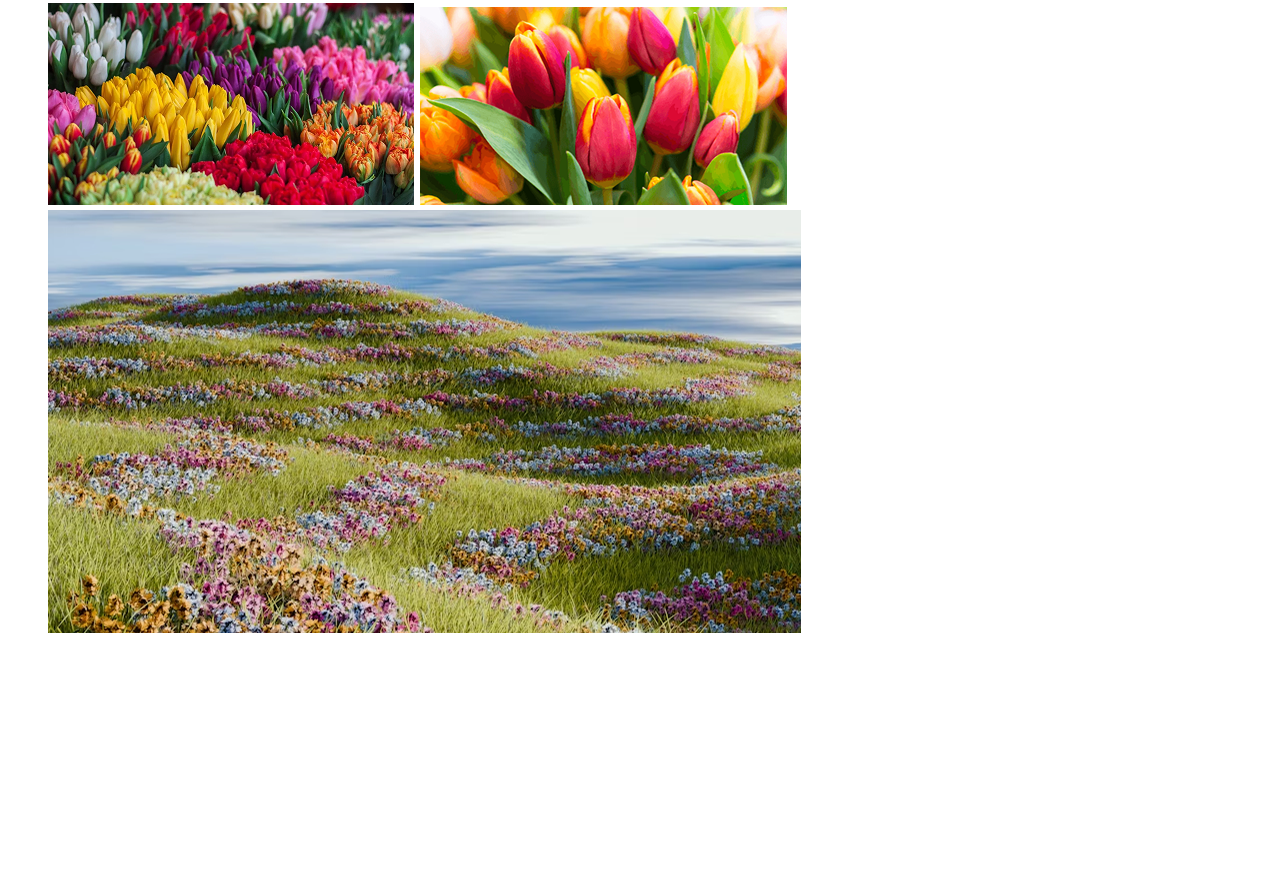
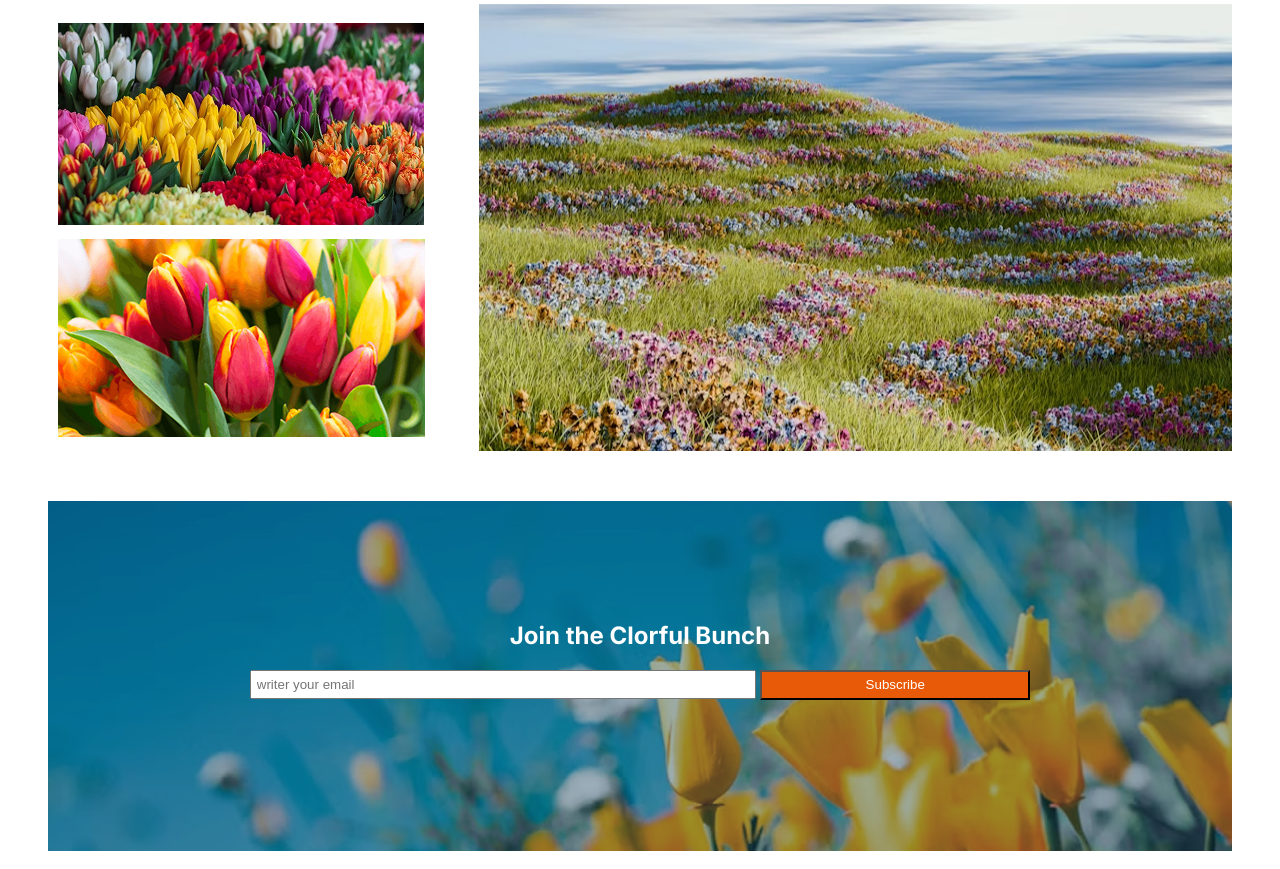
Before and after one commit to Ruhul96/B12-Assignment-02, a plain HTML site: page index.html in a window 1280 px wide. Shown: the part 2427-3296 px from the top of the page. Before the commit the page ends 3132 px from the top, so only its background shows below. Drawn offline with Linux system fonts and the light colour scheme.

Commit message:
added latest deal

```diff
--- a/Styles/style.css
+++ b/Styles/style.css
@@ -127,12 +127,54 @@ color: rgb(0, 0, 0);
     margin-top: 50px;
     margin-bottom: 50px;
 }
+.latest-deal-img{
+    padding: 10px;
+    margin-top: 10px;
+}
+#blossoms{
+    padding-bottom: 10px;
+
+}
+
+
+.background{
+    background-image: url(../assets/news-letter-bg.png);
+    height: 350px;
+    width: 100%;
+    text-align: center;
+    justify-content: center;
+    align-items: center;
+    margin-top: 50px;
+
+}
+.background,button{
+    gap: none;
+
+
+}
+.background-style{
+    margin-top: 50px;
+    align-items: center;
+    padding: 100px;
+
+}
+
+.text{
+    width: 50%;
+    align-items: center;
+    justify-content: center;
+    padding: 5px 5px;
+    gap: none;
+}
+#bunch{
+    color: white;
+}
 
 /* Media query */
 
 @media screen and (max-width: 576px) {
 
-    .navbar, .nav-links, .header, .flower-cart, .flower-plants-lover{
+    .navbar, .nav-links, .header, .flower-cart, .flower-plants-lover,.latest-deal, .latest-img, .background{
         flex-direction: column;
     }
 
@@ -140,4 +182,7 @@ color: rgb(0, 0, 0);
     .flower-cart{
         grid-template-columns: repeat(2, 1fr);
     }
+    .latest-img {
+        grid-template-columns: repeat(1, 1fr);
+    }
 }
--- a/index.html
+++ b/index.html
@@ -96,20 +96,32 @@
     </div>
 
 </section>
-<section class="latest">
+<section class="latest ">
    <div class="latest-deal">
  <h1><span id="font-color" >Latest</span>  Deals</h1>
     <p class="text-grey"> Indulge your senses with the beauty and fragrance of our fresh flower shop. <br> From classic roses to exotic blooms, we offer a wide variety of fresh.</p>
    </div>
-   <div>
+   <div class=" latest-img display-flex">
    <div class="latest-deal-img">
-     <img src="assets/deal-bloom.png" alt="">
-    <img src="assets/deal-ana.png" alt="">
+     <img id="blossoms" src="assets/deal-bloom.png" alt="">
+    <img blossoms src="assets/deal-ana.png" alt="">
    </div>
     <img src="assets/deal-zabo.png" alt="">
    </div>
 
 
+</section>
+
+
+<section >
+    <div class="background" >
+        <div class="background-style">
+            <h2 id="bunch">Join the Clorful Bunch</h2>
+        <input class="text" placeholder="writer your email" id="" >
+        <button class="primary">Subscribe</button>
+        </div>
+
+</div>
 </section>
 
     </main>
```
